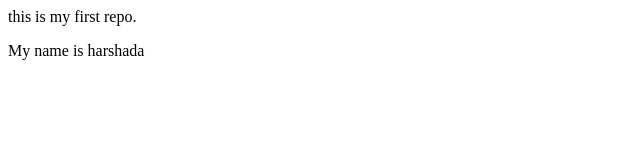
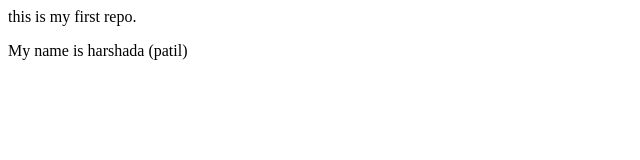
Before and after one commit to harshada-patill/harshada-demo, a plain HTML site: page index.html in a window 1280 px wide. Shown: the full height of the page, 0-640 px from the left. Drawn offline with Linux system fonts and the light colour scheme.

Commit message:
add patil

```diff
--- a/index.html
+++ b/index.html
@@ -1,2 +1,2 @@
 <p>this is my first repo.</p>
-<p>My name is harshada</p>
+<p>My name is harshada (patil)</p>
```
